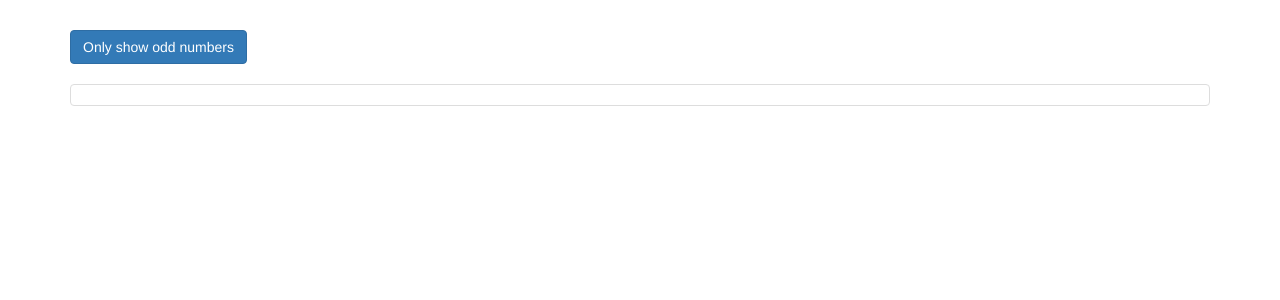
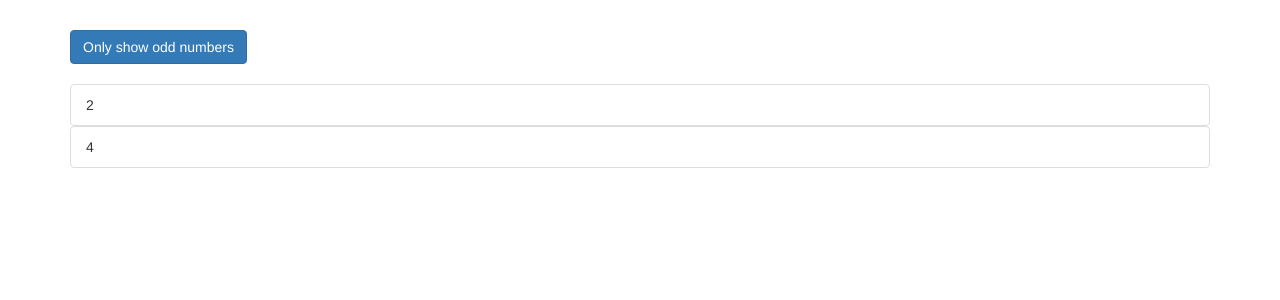
Before and after one commit to EaRthSaVior/angular-directives-tutorial, an Angular app: page / in a window 1280 px wide. Shown: the top 300 px of the page. Built offline with nearby package versions, Linux system fonts and the light colour scheme.

Commit message:
recap ngIf and ngFor

```diff
--- a/src/app/app.component.html
+++ b/src/app/app.component.html
@@ -1,14 +1,19 @@
 <div class="container">
   <div class="row">
     <div class="col-xs-12">
-      <button
-        class="btn btn-primary"
-        (click)="onlyOdd = !onlyOdd">Only show odd numbers</button>
-      <br><br>
+      <button class="btn btn-primary" (click)="onlyOdd = !onlyOdd">
+        Only show odd numbers
+      </button>
+      <br /><br />
       <ul class="list-group">
-        <li
-          class="list-group-item">
-        </li>
+        <div *ngFor="let number of numbers">
+          <li
+            class="list-group-item"
+            *ngIf="onlyOdd ? number % 2 === 1 : number % 2 === 0"
+          >
+            {{ number }}
+          </li>
+        </div>
       </ul>
       <ng-template [ngIf]="onlyOdd">
         <p>Only odd</p>
```
Also changed, not shown: 1 other file (tests, documents, lock files or other folders).
